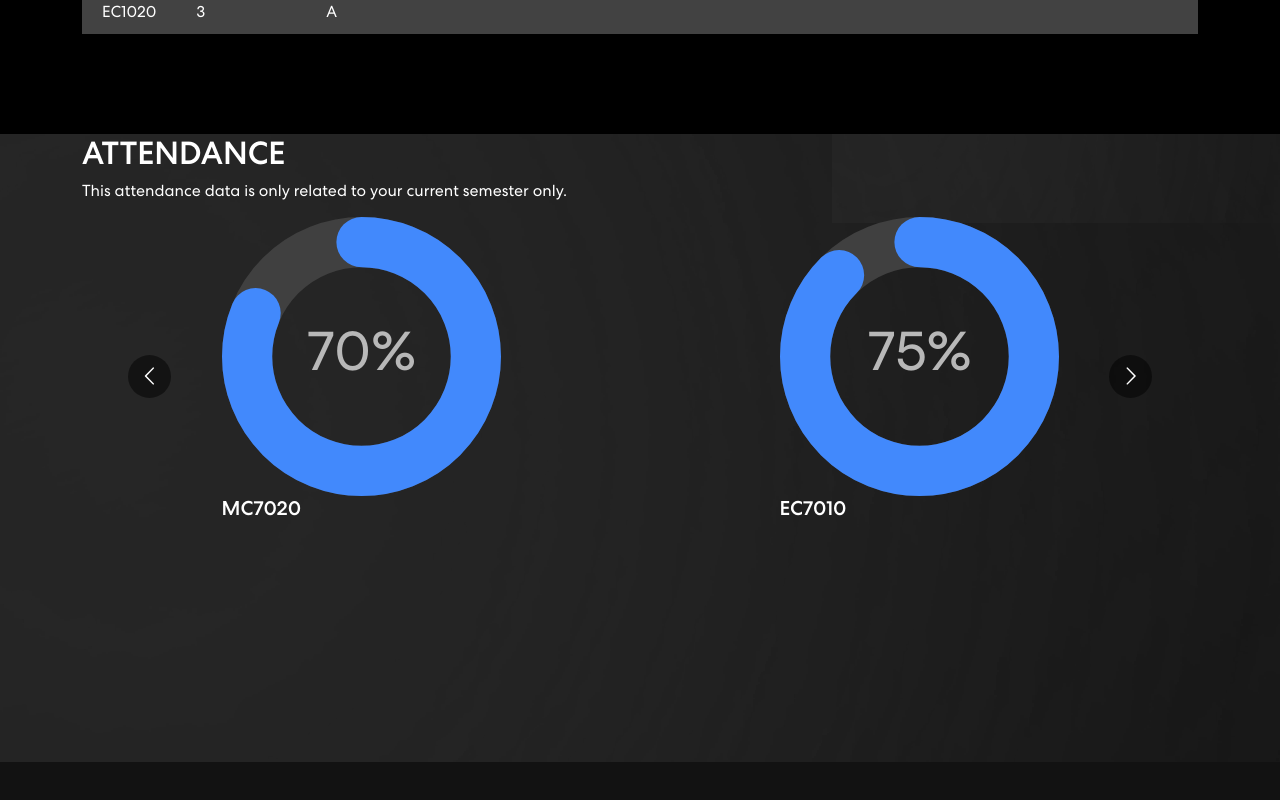
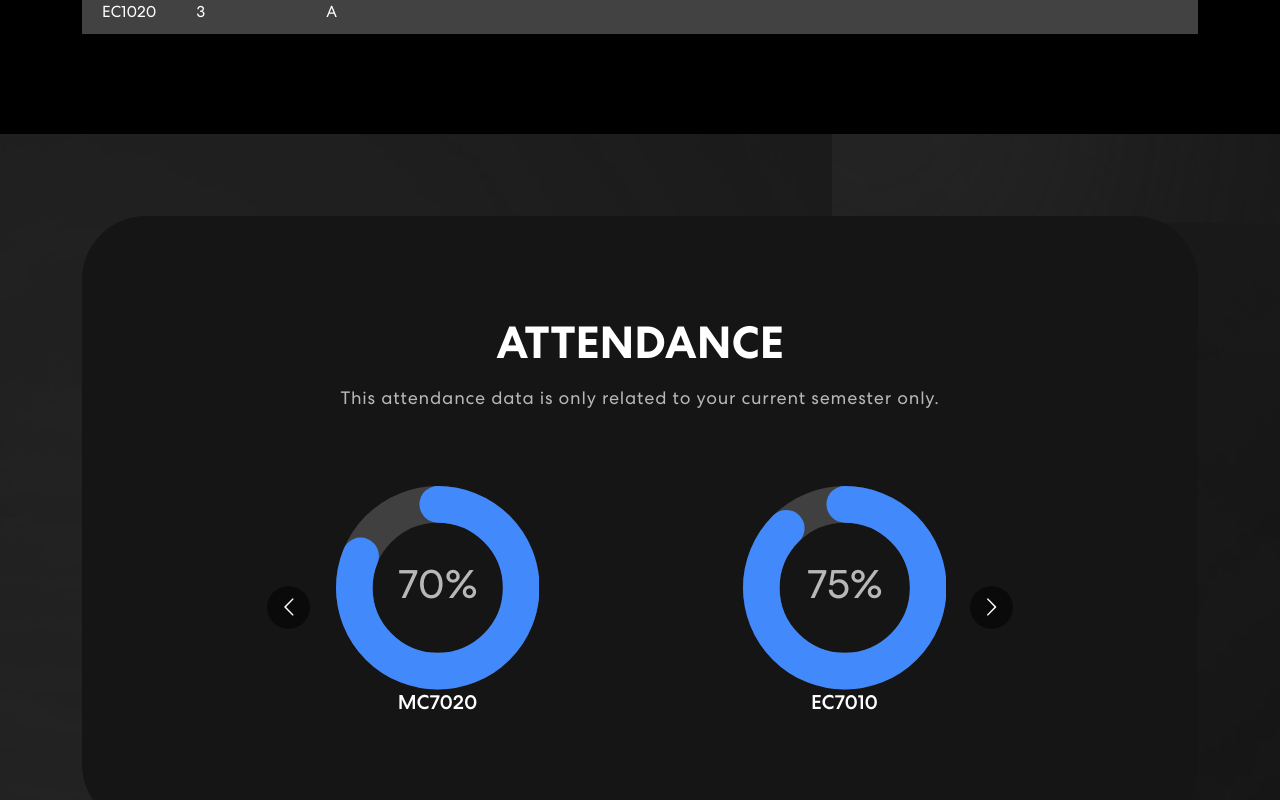
Before and after one commit to ChamilSachintha/Student-Progress-Viewer, a React (Create React App) app: page / in a window 1280 px wide. Shown: the part 1588-2388 px from the top of the page. Before the commit the page ends 2350 px from the top, so only its background shows below. Built offline with nearby package versions, Linux system fonts and the light colour scheme.

Commit message:
Attendance section updated

```diff
--- a/src/components/Attendance.js
+++ b/src/components/Attendance.js
@@ -50,11 +50,11 @@ export const Attendance = () => {
     };
 
     return (
-        <section className="skill" id="skills">
+        <section className="attendance" id="attendance">
             <Container>
                 <Row>
                     <Col>
-                        <div className="skill-bx">
+                        <div className="attendance-bx">
                             <TrackVisibility>
                                 {({ isVisible }) =>
                                     <div className={isVisible ? "animate__animated animate__slideInUp" : ""}>
@@ -62,7 +62,7 @@ export const Attendance = () => {
                                     </div>}
                             </TrackVisibility>
                             <p>This attendance data is only related to your current semester only.</p>
-                            <Carousel responsive={responsive} infinite={true} className="skill-slider">
+                            <Carousel responsive={responsive} infinite={true} className="attendance-slider">
                                 <div className="item-main progress-container">
                                     <CircularProgressbar
                                         value={percentage8}
```
